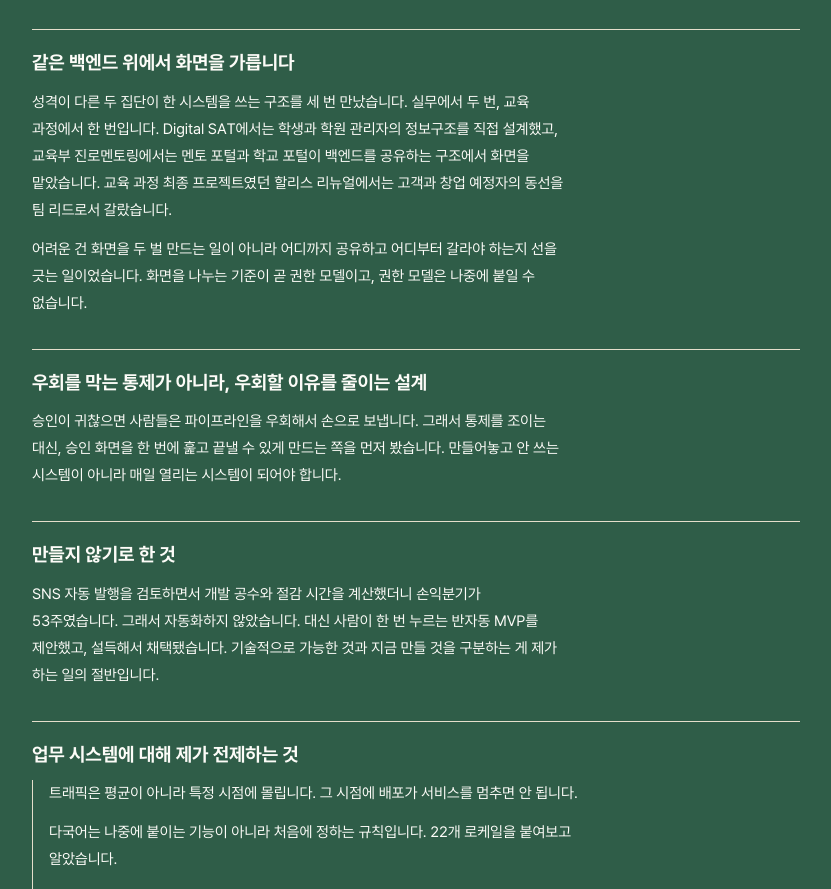
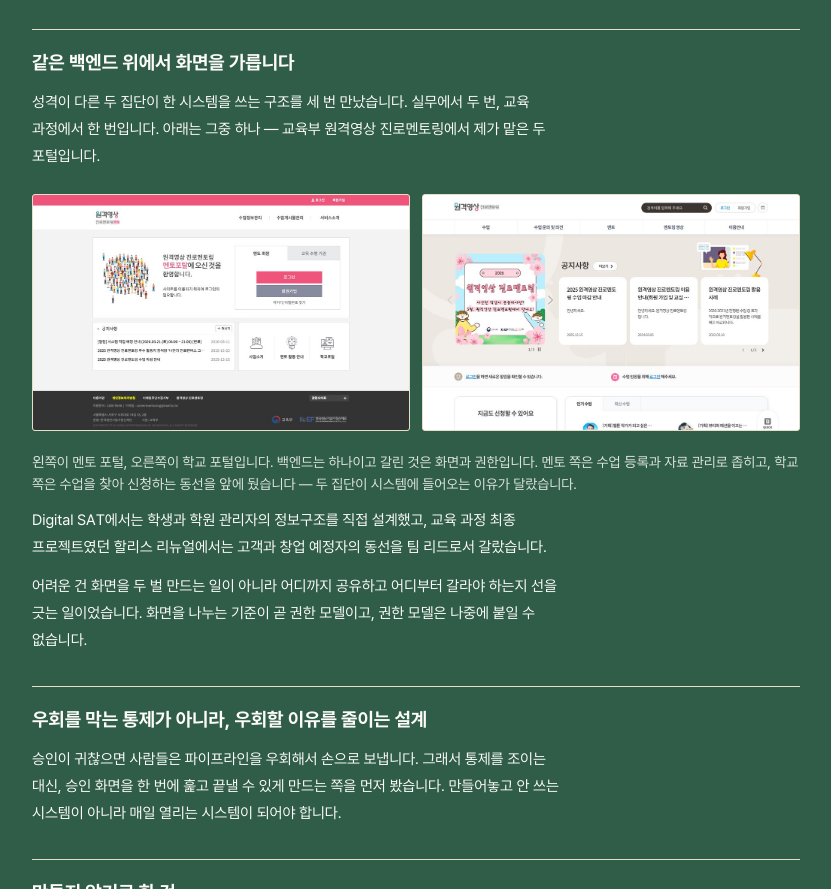
Before and after one commit to JayKim-v/JayKim-v.github.io, a website: page fe/index.html in a window 1280 px wide. Shown: the part 10618-11507 px from the top of the page, without its empty margins (224-1055 px from the left). Drawn offline with Linux system fonts and the light colour scheme.

Commit message:
포트폴리오: 04 첫 항목에 멘토 포털 · 학교 포털 두 장
"같은 백엔드 위에서 화면을 가릅니다"는 이 문서에서 JYP IT LAB 의
직무 소개(여러 부서가 한 업무 시스템을 함께 쓴다)에 가장 정확히
닿는 항목인데, 근거가 전부 산문이었다. 백엔드가 하나이고 화면과
권한만 갈렸다는 건 두 화면을 나란히 놓으면 한 번에 보인다.

멘토 쪽은 수업 등록과 자료 관리로 좁고 학교 쪽은 수업을 찾아
신청하는 동선이 앞에 온다. 두 집단이 시스템에 들어오는 이유가
달랐다는 서술이 도판으로 증명된다.

캡처가 현재 화면이라 재직 종료 이후 개편 가능성을 확인한 뒤에
넣는다. 본인 확인을 받았다.

산문 한 문단을 도판으로 대체해 글 비중도 함께 줄인다.

```diff
--- a/fe/fe.css
+++ b/fe/fe.css
@@ -119,6 +119,13 @@ table { border-collapse: collapse; width: 100%; }
   display: block; width: 100%; height: auto;
   border: 1px solid var(--line); border-radius: 3px; background: var(--bg-elev);
 }
+.shot--pair { display: grid; grid-template-columns: 1fr 1fr; gap: 12px; }
+.shot--pair figcaption { grid-column: 1 / -1; }
+@media (max-width: 640px) { .shot--pair { grid-template-columns: 1fr; } }
+/* 반전 밴드 위에서는 캡션이 밴드 글자색을 따라야 한다. */
+.band .shot figcaption { color: var(--band-fg); opacity: .85; }
+.band .shot img { border-color: var(--band-line); }
+
 .shot figcaption { margin-top: 8px; font-size: .875rem; line-height: 1.6; color: var(--muted); }
 
 /* 30초 스캔용 앵커 — 문서 전체에서 가장 큰 숫자 셋만 첫 면에 세운다. */
@@ -567,6 +574,10 @@ footer a { color: var(--ink-soft); }
     border: .5pt solid #aaa;
     width: auto; max-width: 100%; max-height: 38mm; margin-inline: auto;
   }
+  .shot--pair { gap: 5mm; }
+  .shot--pair img { max-height: 34mm; }
+  .band .shot figcaption { color: #555; opacity: 1; }
+  .band .shot img { border-color: #aaa; }
   .shot figcaption { font-size: 8.5pt; margin-top: 5pt; color: #555; }
   .badges { gap: 6pt; margin-top: 10pt; break-inside: avoid; }
   .badges > span { padding: 6pt 8pt; border: .5pt solid #bbb; background: none; }
--- a/fe/index.html
+++ b/fe/index.html
@@ -599,9 +599,18 @@
 
         <div class="item">
           <h3>같은 백엔드 위에서 화면을 가릅니다</h3>
-          <p>성격이 다른 두 집단이 한 시스템을 쓰는 구조를 세 번 만났습니다. 실무에서 두 번, 교육 과정에서 한 번입니다. Digital SAT에서는 학생과 학원 관리자의 정보구조를 직접 설계했고,
-            교육부 진로멘토링에서는 멘토 포털과 학교 포털이 백엔드를 공유하는 구조에서 화면을 맡았습니다. 교육 과정 최종 프로젝트였던 할리스 리뉴얼에서는 고객과 창업 예정자의 동선을 팀 리드로서
-            갈랐습니다.</p>
+          <p>성격이 다른 두 집단이 한 시스템을 쓰는 구조를 세 번 만났습니다. 실무에서 두 번, 교육 과정에서 한 번입니다. 아래는 그중 하나 — 교육부 원격영상 진로멘토링에서 제가 맡은 두 포털입니다.</p>
+
+          <figure class="shot shot--pair">
+            <img src="img/mentoring-mentor.jpg" width="1000" height="625" loading="lazy" decoding="async"
+              alt="멘토 포털 첫 화면. 로그인 영역이 멘토 회원과 교육 수행 기관 두 탭으로 갈려 있고, 그 아래 공지사항과 사업소개 · 멘토 활동 안내 · 학교포털 세 개의 바로가기." />
+            <img src="img/mentoring-school.jpg" width="1000" height="625" loading="lazy" decoding="async"
+              alt="학교 포털 첫 화면. 수업 · 수업 문의 및 의견 · 멘토 · 멘토링 영상 · 이용안내 다섯 개의 메뉴와 배너 슬라이드, 공지 카드, 인기 수업 목록." />
+            <figcaption>왼쪽이 멘토 포털, 오른쪽이 학교 포털입니다. 백엔드는 하나이고 갈린 것은 화면과 권한입니다. 멘토 쪽은 수업 등록과 자료 관리로 좁히고, 학교 쪽은 수업을 찾아 신청하는 동선을
+              앞에 뒀습니다 — 두 집단이 시스템에 들어오는 이유가 달랐습니다.</figcaption>
+          </figure>
+
+          <p>Digital SAT에서는 학생과 학원 관리자의 정보구조를 직접 설계했고, 교육 과정 최종 프로젝트였던 할리스 리뉴얼에서는 고객과 창업 예정자의 동선을 팀 리드로서 갈랐습니다.</p>
           <p>어려운 건 화면을 두 벌 만드는 일이 아니라 어디까지 공유하고 어디부터 갈라야 하는지 선을 긋는 일이었습니다. 화면을 나누는 기준이 곧 권한 모델이고, 권한 모델은 나중에 붙일 수 없습니다.</p>
         </div>
 
```
Also changed, not shown: fe/img/mentoring-mentor.jpg (added), fe/img/mentoring-school.jpg (added), 1 other file.
